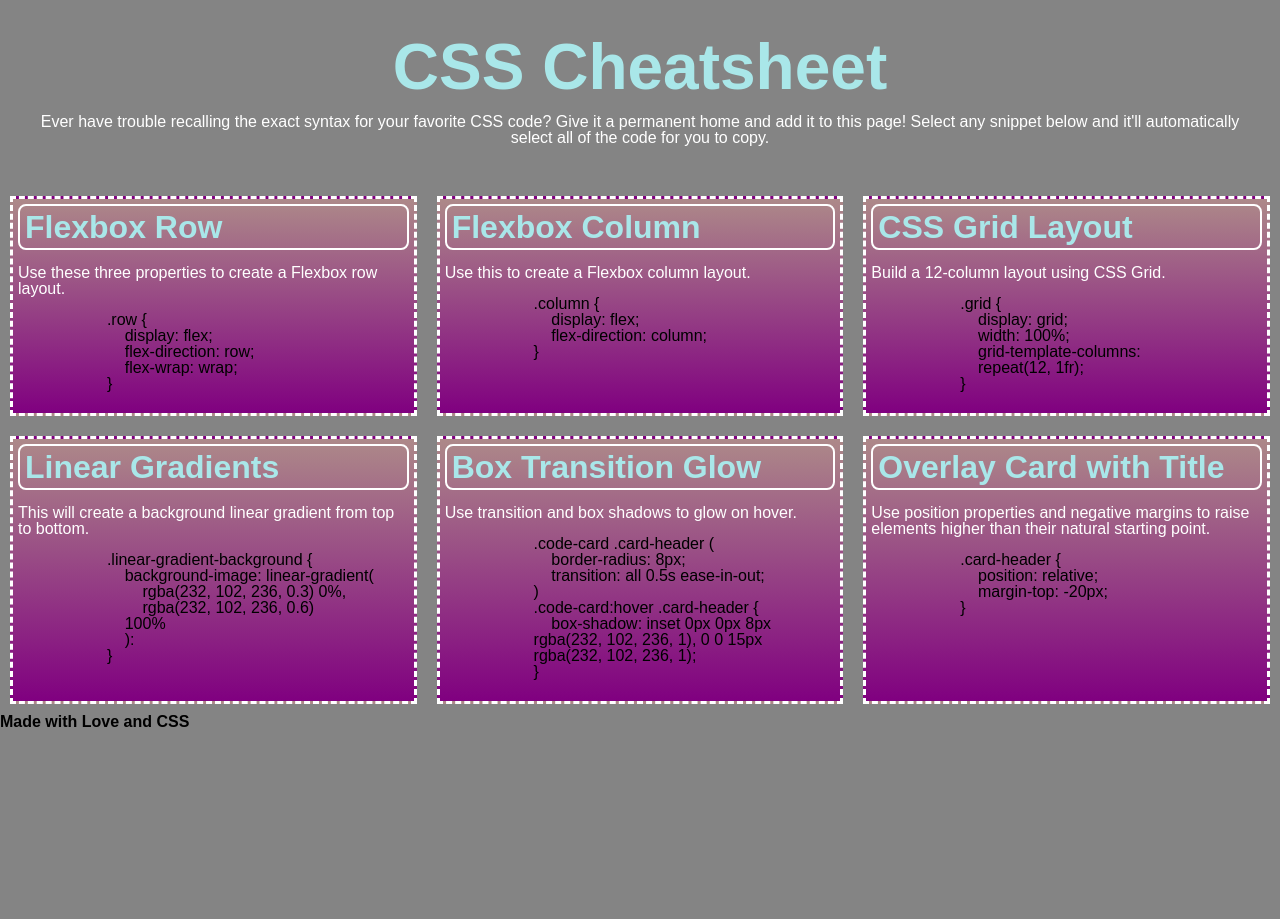
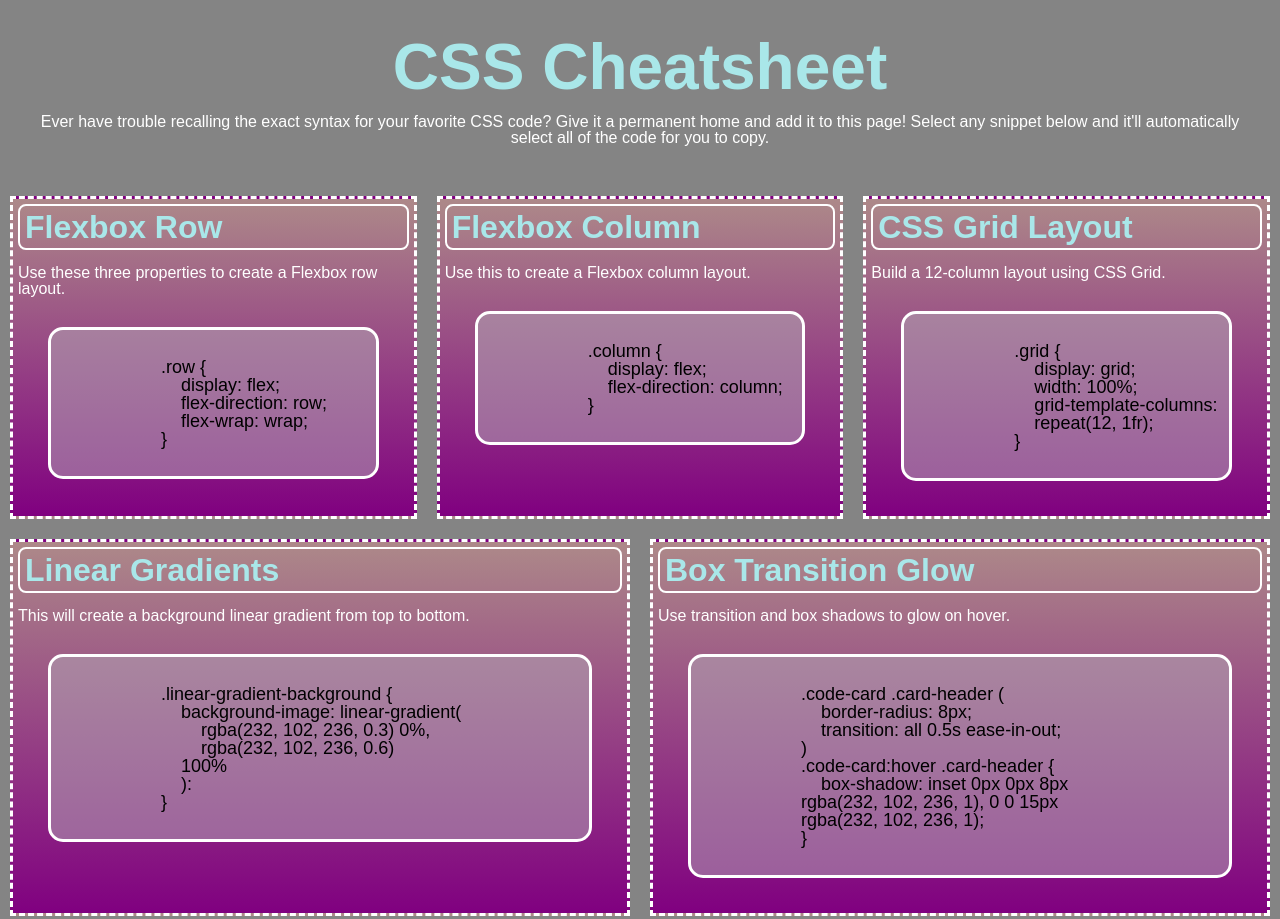
Before and after one commit to PeterKim89/CSS-Cheat-Sheet, a plain HTML site: page index.html in a window 1280 px wide. Shown: the top 919 px of the page. Before the commit the page ends 825 px from the top, so only its background shows below. Drawn offline with Linux system fonts and the light colour scheme.

Commit message:
Created inner card templates for the code snippets

```diff
--- a/assets/style.css
+++ b/assets/style.css
@@ -3,6 +3,9 @@
 --main-background: rgba(16, 16, 16, 0.513);
 --card-background: linear-gradient(to top, purple, rgb(173, 137, 137));
 --card-text-color: white;
+--code-card-background: rgba(179, 171, 184, 0.513);
+--code-card-text-color: black;
+--border-color: white;
 }
 
 html {
@@ -38,7 +41,7 @@ main {
     padding: 5px;
     margin: 10px;
     border-style: dashed;
-    border-color: white;
+    border-color: var(--border-color);
     background: var(--card-background);
 }
 
@@ -48,7 +51,7 @@ main {
     border-style: solid;
     border-width: 2px;
     border-radius: 8px;
-    border-color: white;
+    border-color: var(--border-color);
     padding: 5px;
 }
 
@@ -58,6 +61,25 @@ main {
     color: var(--card-text-color);
     font-size: 16px;
 }
+
+.code-card {
+    border: solid;
+    margin: 30px;
+    padding: 10px;
+    border-radius: 15px;
+    border-color: var(--border-color);
+    color: var(--code-card-text-color);
+    background: var(--code-card-background);
+    user-select: all;
+    justify-content: center;
+}
+
+code {
+    margin-left: 10px;
+    margin-right: 10px;
+    font-size: 18px;
+}
+
 
 
 @media screen and (max-width: 992px) {
--- a/index.html
+++ b/index.html
@@ -22,40 +22,40 @@
             <section class="card">
                 <h2>Flexbox Row</h2>
                 <p>Use these three properties to create a Flexbox row layout.</p>
-                <pre>
+                <pre class="code-card"><code>
                     .row {
                         display: flex;
                         flex-direction: row;
                         flex-wrap: wrap;
                     }
-                </pre>
+                </code></pre>
             </section>
             <section class="card">
                 <h2>Flexbox Column</h2>
                 <p>Use this to create a Flexbox column layout.</p>
-                <pre>
+                <pre class="code-card"><code>
                     .column {
                         display: flex;
                         flex-direction: column;
                     }
-                </pre>
+                </code></pre>
             </section>
             <section class="card">
                 <h2>CSS Grid Layout</h2>
                 <p>Build a 12-column layout using CSS Grid.</p>
-                <pre>
+                <pre class="code-card"><code>
                     .grid {
                         display: grid;
                         width: 100%;
                         grid-template-columns:
                         repeat(12, 1fr);
                     }
-                </pre>
+                </code></pre>
             </section>
             <section class="card">
                 <h2>Linear Gradients</h2>
                 <p>This will create a background linear gradient from top to bottom.</p>
-                <pre>
+                <pre class="code-card"><code>
                     .linear-gradient-background {
                         background-image: linear-gradient(
                             rgba(232, 102, 236, 0.3) 0%,
@@ -63,12 +63,12 @@
                         100%
                         ):
                     }
-                </pre>
+                </code></pre>
             </section>
             <section class="card">
                 <h2>Box Transition Glow</h2>
                 <p>Use transition and box shadows to glow on hover.</p>
-                <pre>
+                <pre class="code-card"><code>
                     .code-card .card-header (
                         border-radius: 8px;
                         transition: all 0.5s ease-in-out;
@@ -78,17 +78,17 @@
                     rgba(232, 102, 236, 1), 0 0 15px
                     rgba(232, 102, 236, 1);
                     }
-                </pre>
+                </code></pre>
             </section>
             <section class="card">
                 <h2>Overlay Card with Title</h2>
                 <p>Use position properties and negative margins to raise elements higher than their natural starting point.</p>
-                <pre>
+                <pre class="code-card"><code>
                     .card-header {
                         position: relative;
                         margin-top: -20px;
                     }
-                </pre>
+                </code></pre>
             </section>
         </main>
 
```
Lines whose indentation alone changed are shown as unchanged.
